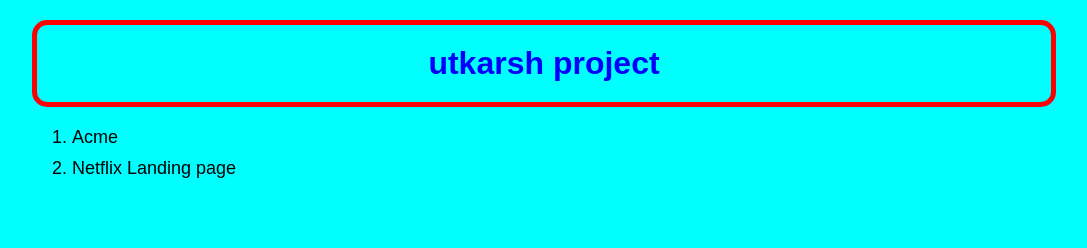
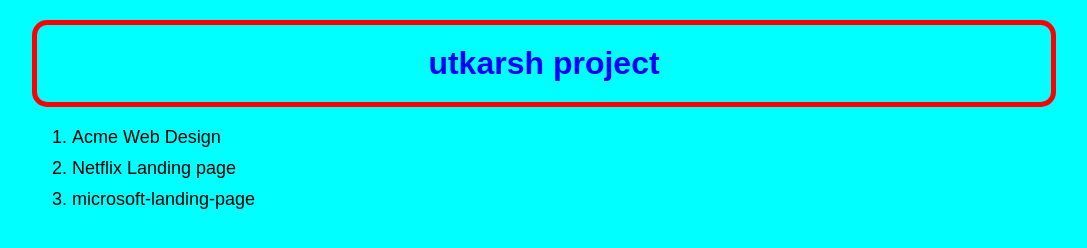
Before and after one commit to utkarsh2022/ct-utkarshsingh, a plain HTML site: page index.html in a window 1280 px wide. Shown: the whole page, without its empty margins (96-1183 px from the left). Drawn offline with Linux system fonts and the light colour scheme.

Commit message:
Initial commit

```diff
--- a/index.html
+++ b/index.html
@@ -12,8 +12,9 @@
      <h1>utkarsh project</h1>
       <div class="project-list">
          <ol>
-             <li><a href="https://1cde94dd.ct-traning-1.pages.dev">Acme</a></li>
+             <li><a href="https://1cde94dd.ct-traning-1.pages.dev">Acme Web Design</a></li>
              <li><a href="https://b8855708.ct-tranning.pages.dev">Netflix Landing page</a></li>
+             <li><a href="https://ct-microsoft-landing-page.pages.dev/">microsoft-landing-page</a></li>
          </ol>
       </div>
     </div>
```
